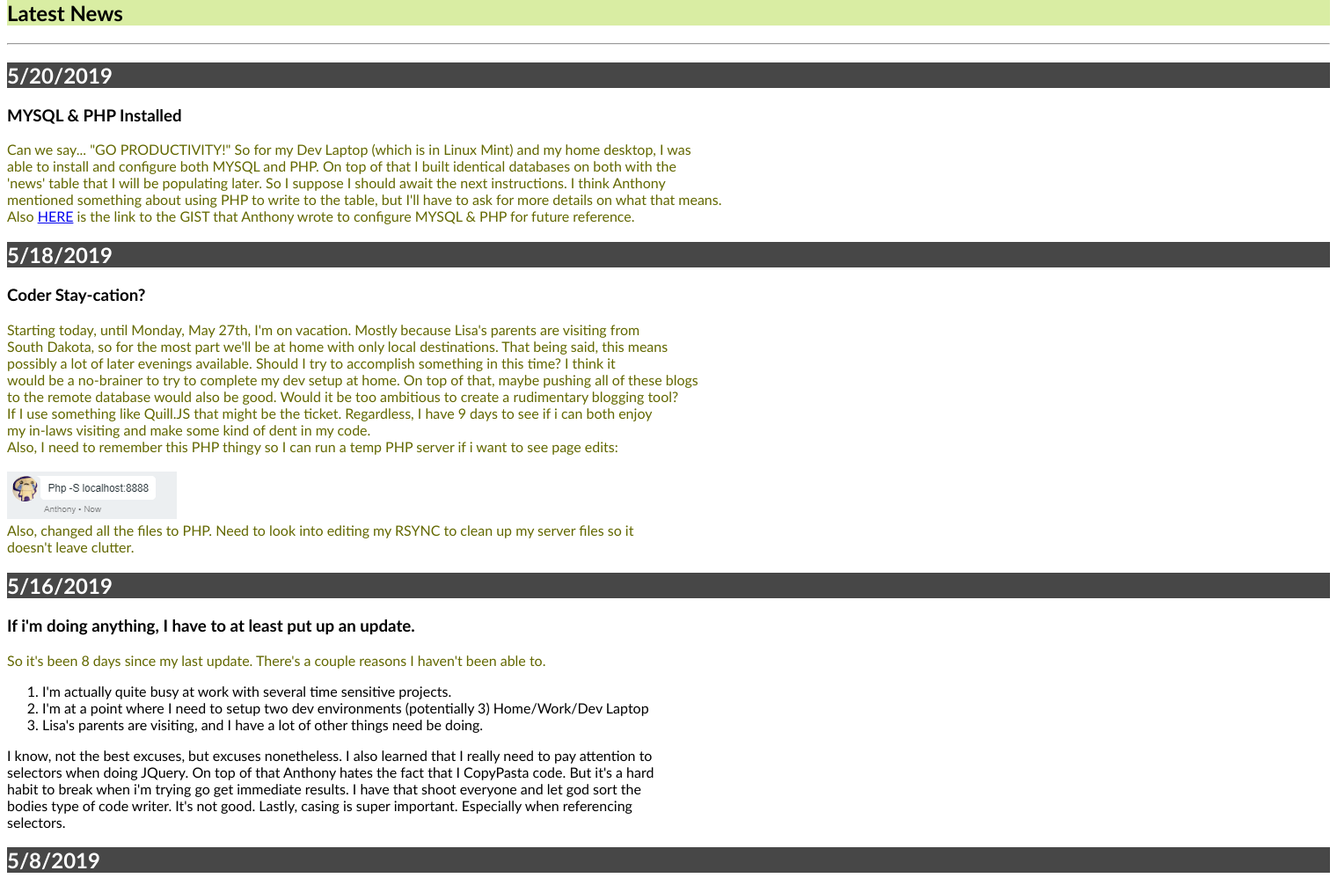
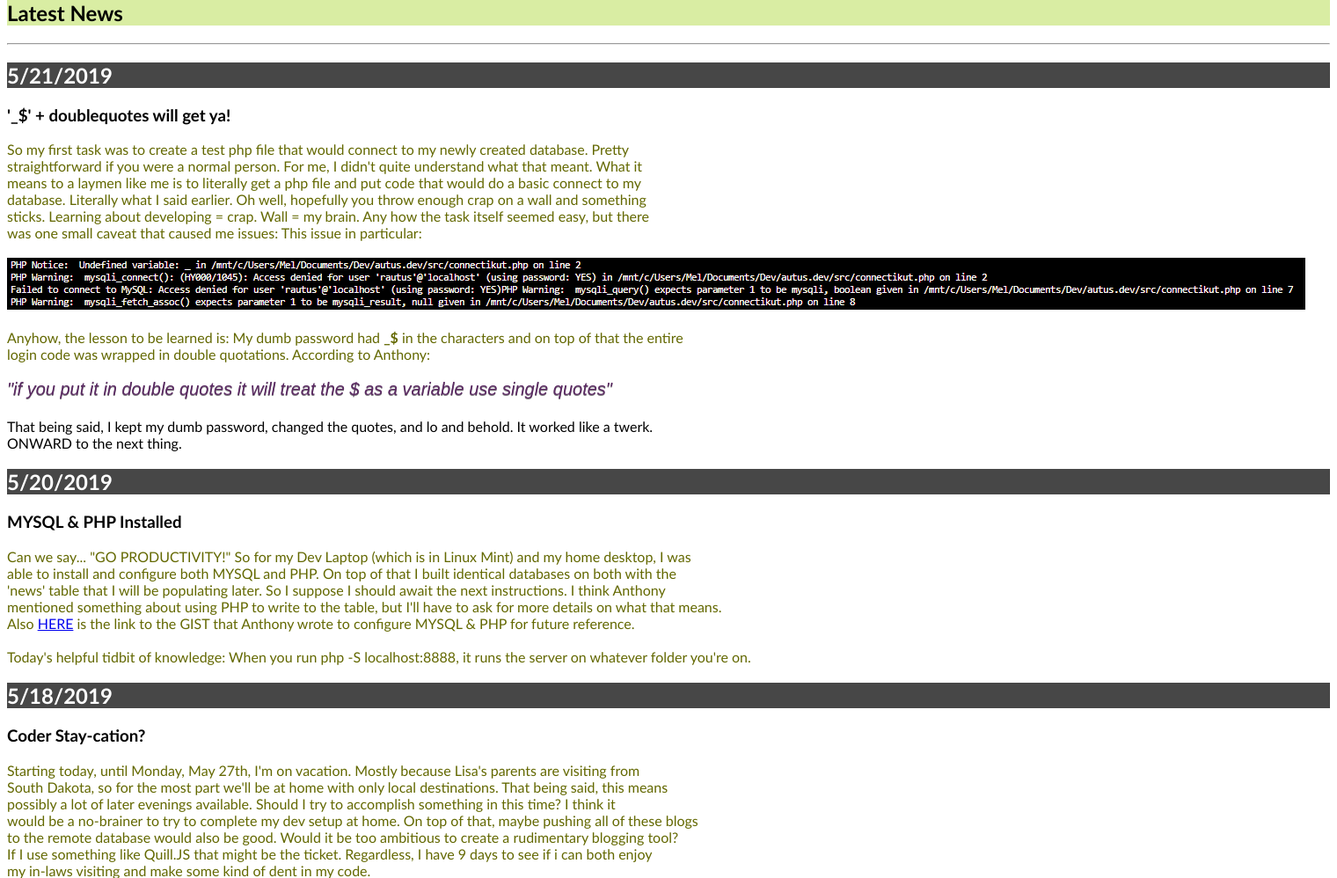
Before and after one commit to melzworld/autus.dev, a PHP site: page / in a window 1520 px wide. Shown: the part 143-1141 px from the top of the page at 88% size. Run offline with PHP 8.4, Linux system fonts and the light colour scheme.

Commit message:
connected to the database, updated blog

```diff
--- a/src/index.php
+++ b/src/index.php
@@ -32,6 +32,23 @@
     </section>
     <hr>
     <article>
+    <h2>5/21/2019</h2>
+    <h3>'_$' + doublequotes will get ya!</h3>
+      <p>So my first task was to create a test php file that would connect to my newly created database.  Pretty<br>
+      straightforward if you were a normal person.  For me, I didn't quite understand what that meant.  What it<br>
+      means to a laymen like me is to literally get a php file and put code that would do a basic connect to my<br>
+      database.  Literally what I said earlier.  Oh well, hopefully you throw enough crap on a wall and something<br>
+      sticks.  Learning about developing = crap.  Wall = my brain. Any how the task itself seemed easy, but there<br>
+      was one small caveat that caused me issues:  This issue in particular:<br><br>
+      <img alt="Snip of my dumb php connection error" src ="images/snips/phpconnecterror.png"><br><br>
+      Anyhow, the lesson to be learned is: My dumb password had <strong>_$</strong> in the characters and on top of that the entire<br>
+      login code was wrapped in double quotations. According to Anthony: <br>
+      <blockquote> "if you put it in double quotes it will treat the $ as a variable use single quotes"</blockquote><br>
+      That being said, I kept my dumb password, changed the quotes, and lo and behold. It worked like a twerk.<br>
+      ONWARD to the next thing.
+      </p>
+    </article>
+    <article>
     <h2>5/20/2019</h2>
     <h3>MYSQL & PHP Installed</h3>
       <p>Can we say... "GO PRODUCTIVITY!" So for my Dev Laptop (which is in Linux Mint) and my home desktop, I was <br>
@@ -40,6 +57,8 @@
       mentioned something about using PHP to write to the table, but I'll have to ask for more details on what that means.<br>
       Also <a href="https://gist.github.com/mrajo/ff4cc9464b58580a1a91fdb33b41f5b8" target="_blank">HERE</a> is the link to the GIST that
       Anthony wrote to configure MYSQL & PHP for future reference.<br>
+      <br>
+      Today's helpful tidbit of knowledge: When you run php -S localhost:8888, it runs the server on whatever folder you're on.<br>
       </p>
     </article>
     <article>
--- a/src/style.css
+++ b/src/style.css
@@ -32,3 +32,19 @@ p {
 body {
     font-family: 'Gill Sans', 'Gill Sans MT', 'Calibri', 'Trebuchet MS', sans-serif;
 }
+blockquote {
+    border: 0;
+    margin: 0;
+    padding: 0;
+
+    background: none;
+    color: #5b2963;
+    font-family: Arial, serif;
+    font-size: 1.25em;
+    font-style: italic;
+    line-height: 1.4 !important;
+    margin: 0;
+    position: relative;
+    text-shadow: 0 1px gray;
+    z-index: 600;
+}
```
Also changed, not shown: src/connectikut.php (added, +15 -0 lines), src/images/snips/phpconnecterror.png (added).
